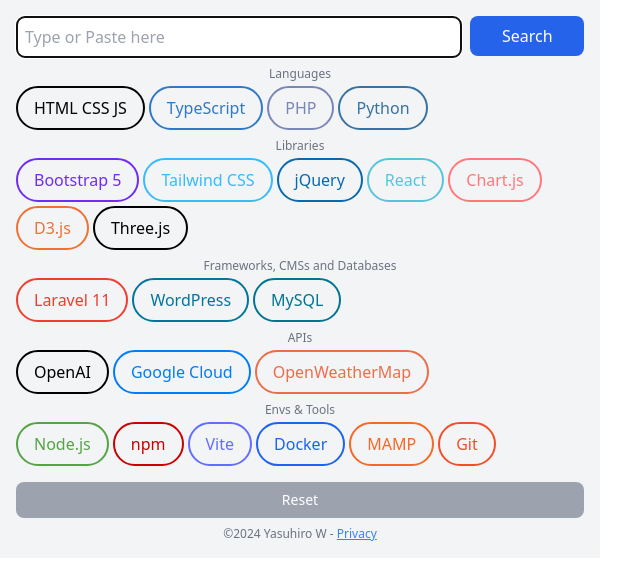
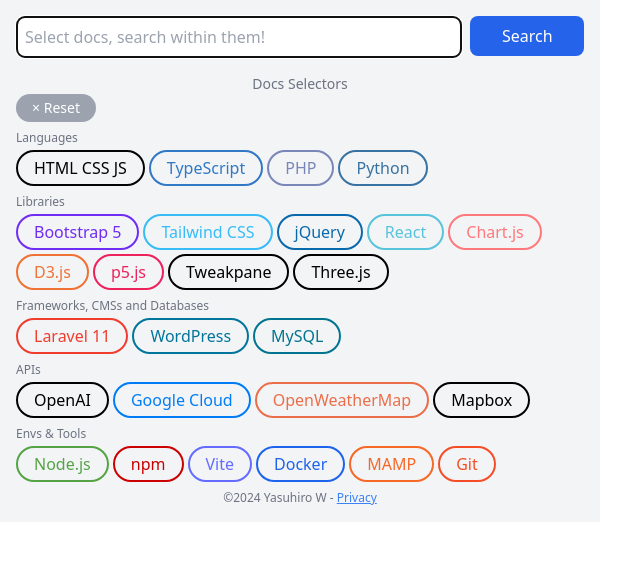
Before and after one commit to yasuhiro112358/docs-search, a website built with Vite: page src/popup.html in a window 1280 px wide. Shown: the whole page, without its empty margins (0-640 px from the left). Built offline with nearby package versions, Linux system fonts and the light colour scheme; some packages are replaced by stand-ins of ours.

Commit message:
Refactor CSS styles: Update popup.html and popup.js

```diff
--- a/src/popup.html
+++ b/src/popup.html
@@ -12,27 +12,35 @@
 <body>
   <div class="container bg-gray-100 w-[600px] p-4 select-none">
     <!-- Input Area -->
-    <div class="flex mb-2">
+    <div class="flex mb-4">
       <div class="flex-grow pr-2">
         <!-- Query -->
-        <input type="text" class="w-full p-2 border rounded-lg" id="search-query" placeholder="Type or Paste here"
-          autofocus>
+        <input type="text" class="w-full p-2 border rounded-lg" id="search-query"
+          placeholder="Select docs, search within them!" autofocus>
       </div>
 
       <div class="w-1/5">
         <!-- Search Button -->
-        <button type="button" class="w-full p-2 bg-blue-600 text-white rounded-lg hover:bg-blue-700 active:bg-blue-800 transition duration-200" id="btn-search">Search</button>
+        <button type="button"
+          class="w-full p-2 bg-blue-600 text-white rounded-lg hover:bg-blue-700 active:bg-blue-800 transition duration-200"
+          id="btn-search">Search</button>
       </div>
     </div>
 
+
     <!-- Site Selector -->
     <div id="site-selector" class="mb-2">
+      <!-- Header -->
+      <h2 class="text-sm text-center text-gray-500">Docs Selectors</h2>
+
+      <!-- Reset Selector -->
+      <div class="flex justify-start mb-2">
+        <!-- Reset button -->
+        <button type="button"
+          class="text-sm w-20 px-2 py-1 bg-gray-400 text-white rounded-full hover:bg-gray-500 active:bg-gray-600 transition duration-200"
+          id="btn-reset">× Reset</button>
+      </div>
       <!-- チェックボックスはJavaScriptで動的に生成されます -->
-    </div>
-
-    <!-- Reset Selector -->
-    <div class="mt-4 mb-2">
-      <button type="button" class="text-sm w-full py-2 bg-gray-400 text-white rounded-lg hover:bg-gray-500 active:bg-gray-600 transition duration-200" id="btn-reset">Reset</button>
     </div>
 
     <!-- Footer -->
--- a/src/popup.js
+++ b/src/popup.js
@@ -86,6 +86,22 @@
       group: "Libraries"
     },
     {
+      id: "p5-js",
+      labels: ["p5.js"],
+      url: "https://p5js.org/reference/",
+      color: "#ED225C",
+      textColor: "white",
+      group: "Libraries"
+    },
+    {
+      id: "tweekpane",
+      labels: ["Tweakpane"],
+      url: "https://tweakpane.github.io/docs/",
+      color: "black",
+      textColor: "white",
+      group: "Libraries"
+    },
+    {
       id: "three-js",
       labels: ["Three.js"],
       url: "https://threejs.org/docs/",
@@ -138,6 +154,14 @@
       labels: ["OpenWeatherMap"],
       url: "https://openweathermap.org/",
       color: "#EB6E4A",
+      textColor: "white",
+      group: "APIs"
+    },
+    {
+      id: "mapbox",
+      labels: ["Mapbox"],
+      url: "https://docs.mapbox.com/",
+      color: "black",
       textColor: "white",
       group: "APIs"
     },
@@ -214,7 +238,7 @@
 
       // グループ見出しを追加
       const h2 = document.createElement('h2');
-      h2.classList.add('text-xs', 'text-gray-500', 'text-center', 'mb-1');
+      h2.classList.add('text-xs', 'text-gray-500', 'text-left', 'mb-1');
       h2.textContent = groupName;
       groupDiv.appendChild(h2);
 
@@ -233,7 +257,7 @@
         input.value = site.id;
 
         const label = document.createElement('label');
-        label.classList.add('px-4', 'py-2', 'border-2', 'rounded-full', 'cursor-pointer', 'text-md', 'select-none', 'block');
+        label.classList.add('px-4', 'py-1', 'border-2', 'rounded-full', 'cursor-pointer', 'text-base', 'select-none', 'block');
         label.setAttribute('for', site.id);
 
         // スタイルを適用
@@ -307,8 +331,8 @@
     // Enterキーで検索
     const searchQuery = document.getElementById('search-query');
     searchQuery.addEventListener('keydown', function (event) {
-      // Check if the 'Enter' key is pressed
-      if (event.key === 'Enter') {
+      // Check if the 'Enter' key is pressed and IME (Input Method Editor) is not active and the input exists
+      if (event.key === 'Enter' && (!event.isComposing && searchQuery.value.trim() !== '')) {
         // Prevent the default action (form submission, etc.)
         event.preventDefault();
         // Trigger the button click
```
